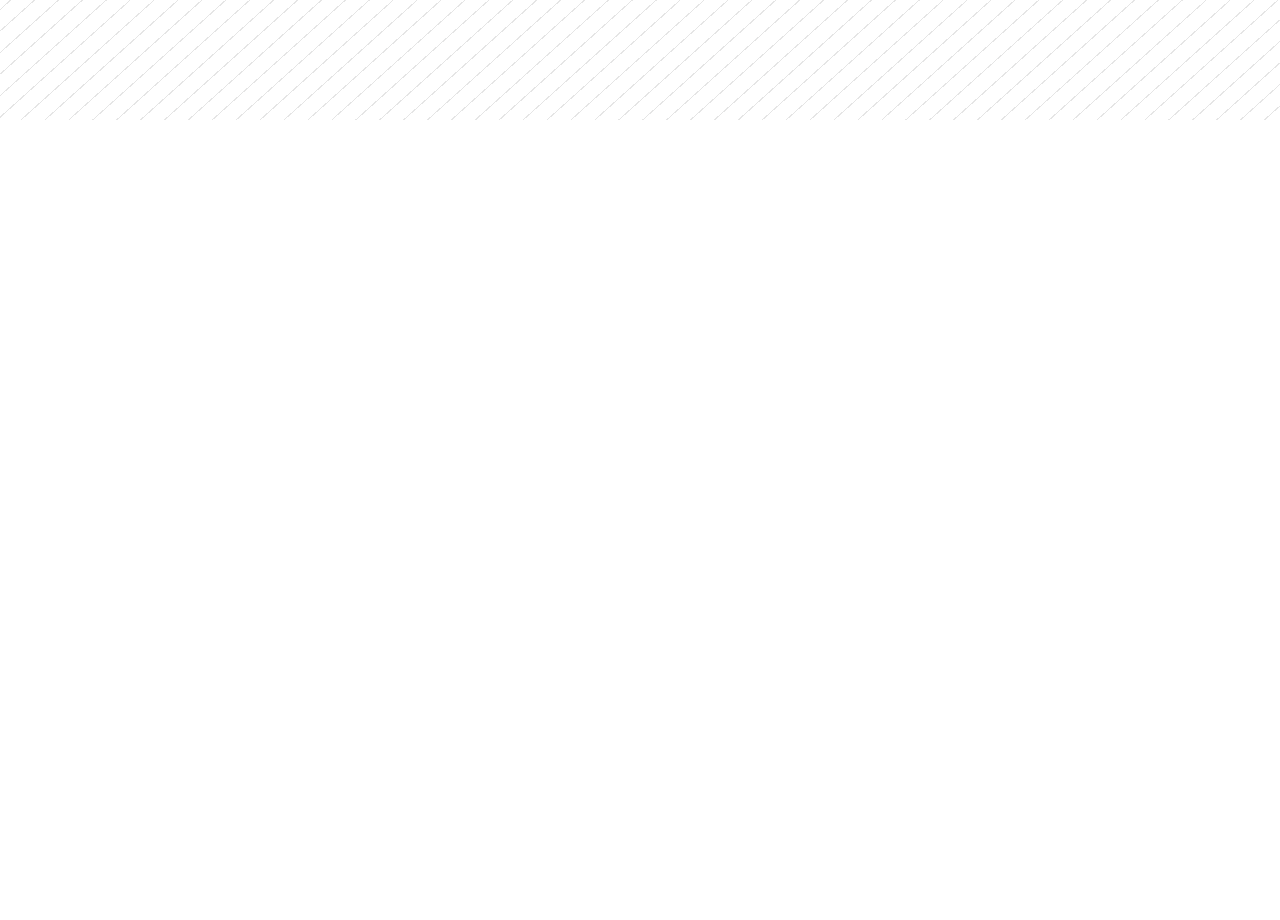
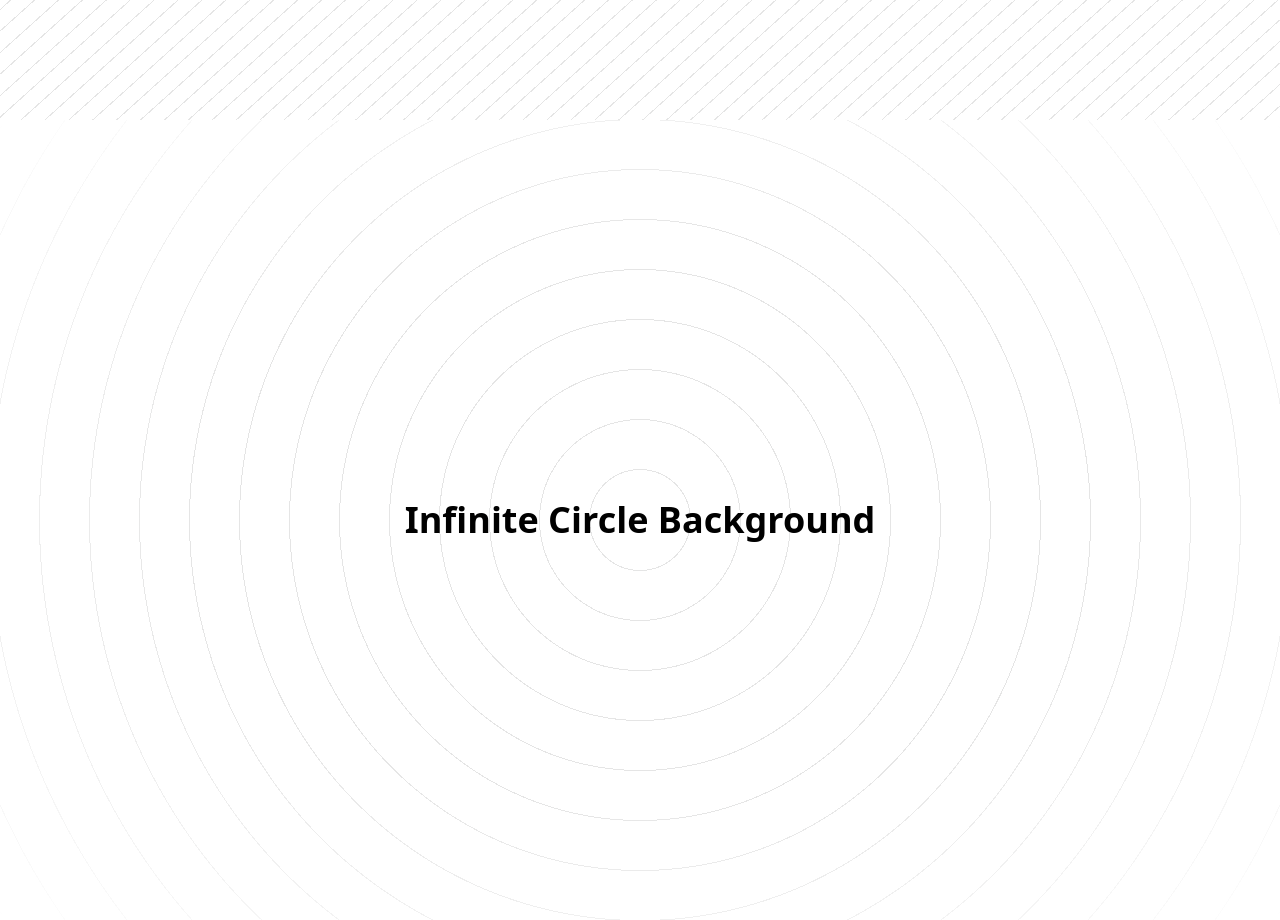
Before and after one commit to anishpawaskar/motion-components, a Next.js app: page /backgrounds in a window 1280 px wide. Shown: the part 2280-3200 px from the top of the page. Before the commit the page ends 2400 px from the top, so only its background shows below. Built offline with nearby package versions, Linux system fonts and the light colour scheme.

Commit message:
feat: create infinite circle background

```diff
--- a/src/app/backgrounds/page.tsx
+++ b/src/app/backgrounds/page.tsx
@@ -1,5 +1,6 @@
 import { BoxsBackground } from '@/components/(backgrounds)/boxs';
 import { DotsBackground } from '@/components/(backgrounds)/dots';
+import { InfiniteCircleBackground } from '@/components/(backgrounds)/infinte-circle';
 import { SkewedLinesBackground } from '@/components/(backgrounds)/skewed-lines';
 import React from 'react';
 
@@ -9,6 +10,7 @@
             <DotsBackground />
             <BoxsBackground />
             <SkewedLinesBackground />
+            <InfiniteCircleBackground />
         </div>
     );
 };
--- /dev/null
+++ b/src/components/(backgrounds)/infinte-circle.tsx
@@ -0,0 +1,20 @@
+import { ScreenWrapper } from '../common/screen-wrapper';
+import { cn } from '@/lib/utils';
+
+export const InfiniteCircleBackground = () => {
+    return (
+        <ScreenWrapper>
+            <div
+                className={cn(
+                    'flex size-full items-center justify-center',
+                    'bg-[repeating-radial-gradient(circle_at_center,var(--color-neutral-200)_0px,var(--color-neutral-200)_1px,transparent_1px,transparent_50px)]',
+                    'mask-radial-from-50%'
+                )}
+            >
+                <h1 className="text-4xl font-semibold">
+                    Infinite Circle Background
+                </h1>
+            </div>
+        </ScreenWrapper>
+    );
+};
```
